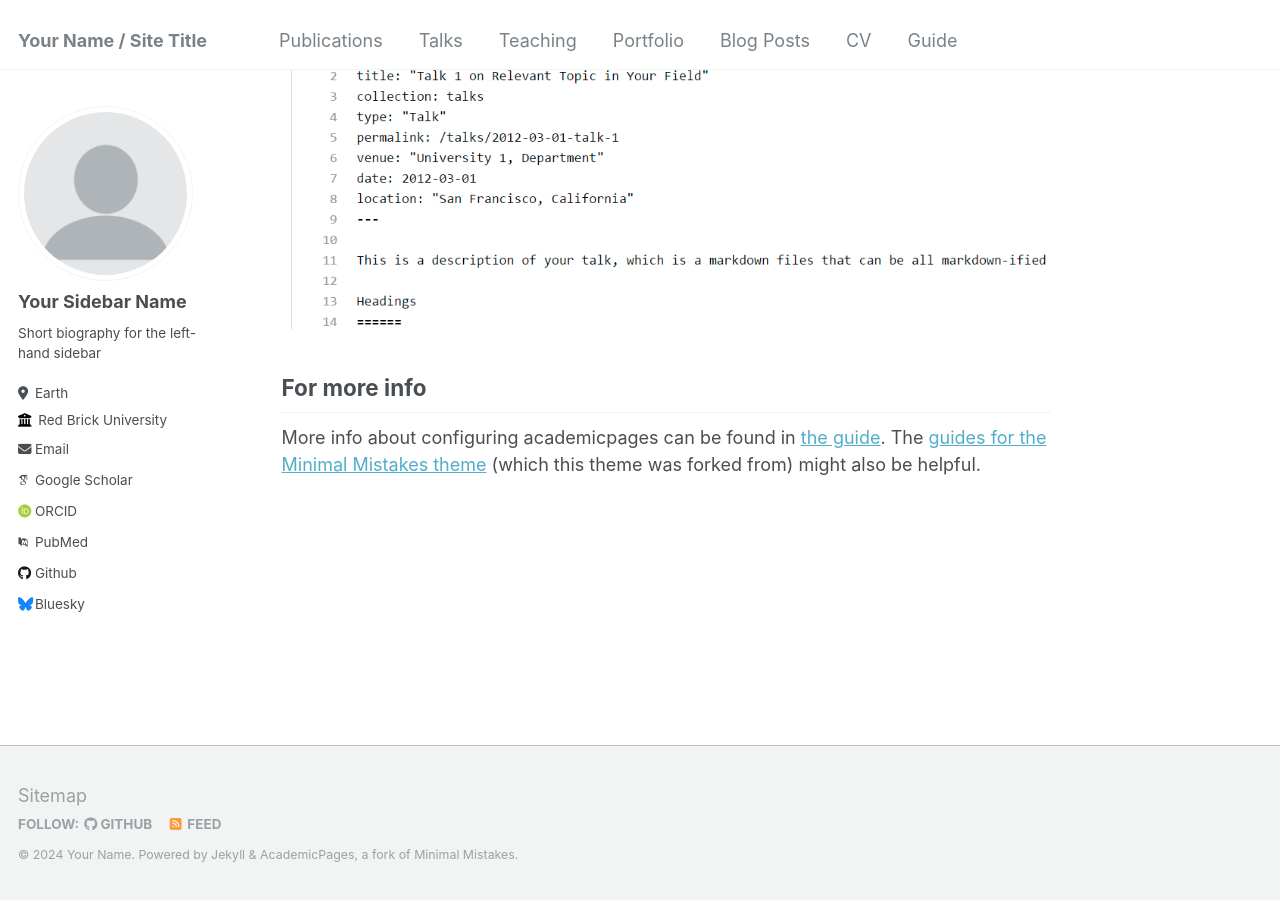
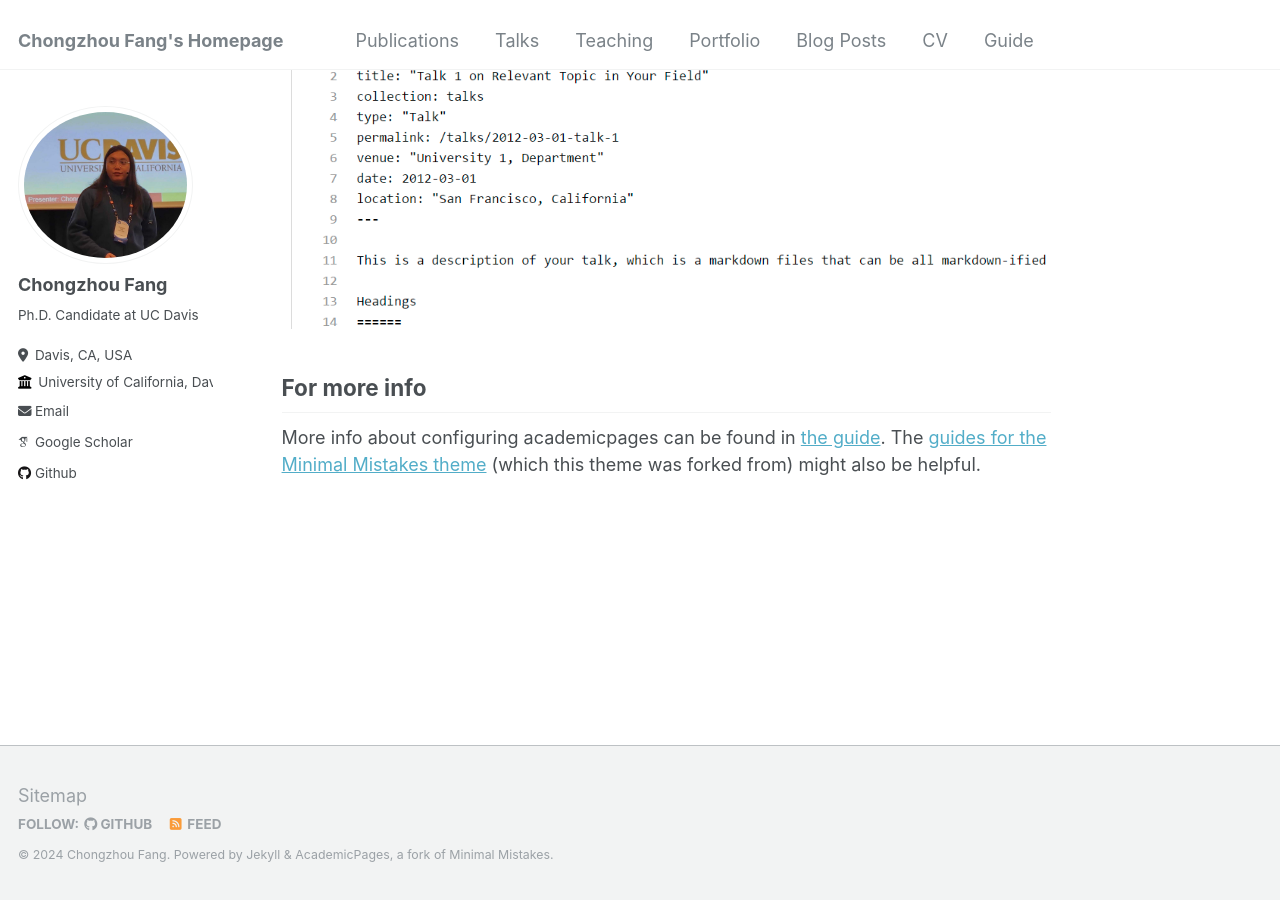
Before and after one commit to ChongzhouFang/ChongzhouFang.github.io, a Jekyll site: the page built from _pages/about.md, in a window 1280 px wide and 900 px high, scrolled down 2660 px. Built offline with Jekyll 4.4.1, drawn with Linux system fonts in a browser that asks for light colours; some web fonts are replaced.

Commit message:
update basic info

```diff
--- a/_config.yml
+++ b/_config.yml
@@ -8,10 +8,10 @@
 
 # Basic Site Settings
 locale                   : "en-US"
-title                    : "Your Name / Site Title"
+title                    : "Chongzhou Fang's Homepage"
 title_separator          : "-"
-name                     : &name "Your Name"
-description              : &description "personal description"
+name                     : &name "Chongzhou Fang"
+description              : &description "I am Chongzhou Fang, a PhD candidate at University of California, Davis. My main research interest lies in heterogeneous cloud and edge security. I focus on both scheduler security and side-channel attack and defense in heterogeneous computing resources like FPGAs. I also do security-related research on LLMs."
 url                      : https://chongzhoufang.github.io # the base hostname & protocol for your site e.g. "https://mmistakes.github.io"
 baseurl                  : "" # the subpath of your site, e.g. "/blog"
 repository               : "ChongzhouFang/ChongzhouFang.github.io"
@@ -21,33 +21,33 @@ repository               : "ChongzhouFang/ChongzhouFang.github.io"
 #               Additional customization can be done by editing /_includes/author-profile.html
 author:
   # Biographic information
-  avatar           : "profile.png"
-  name             : "Your Sidebar Name"
+  avatar           : "avatar.jpg"
+  name             : "Chongzhou Fang"
   pronouns         : # example: "she/her"
-  bio              : "Short biography for the left-hand sidebar"
-  location         : "Earth"
-  employer         : "Red Brick University"
+  bio              : "Ph.D. Candidate at UC Davis"
+  location         : "Davis, CA, USA"
+  employer         : "University of California, Davis"
   uri              : # URL
-  email            : "none@example.org"
+  email            : "czfang@ucdavis.edu"
 
   # Academic websites
   arxiv            : # URL - Update with the correct link to your profile
-  googlescholar    : "https://scholar.google.com/citations?user=PS_CX0AAAAAJ"
+  googlescholar    : "https://scholar.google.com/citations?user=lcmTw54AAAAJ&hl=en"
   impactstory      : # URL
-  orcid            : "http://orcid.org/yourorcidurl"
-  pubmed           : "https://www.ncbi.nlm.nih.gov/pubmed/?term=john+snow"
+  orcid            : #"https://orcid.org/0009-0003-8942-7384"
+  pubmed           : # "https://www.ncbi.nlm.nih.gov/pubmed/?term=john+snow"
   researchgate     : # URL
 
   # Repositories and software development
   bitbucket        : # Username - Update with your username on the site
   codepen          : # Username
   dribbble         : # Username
-  github           : "academicpages"
+  github           : "ChongzhouFang"
   kaggle           : # Username
   stackoverflow    : # User number or user number and name (i.e., use "1" or "1/jeff-atwood")
 
   # Social media
-  bluesky          : "bsky.app" # Replace this with you Bluesky username
+  bluesky          : #"bsky.app" # Replace this with you Bluesky username
   facebook         : # Username
   flickr           : # Username
   foursquare       : # Username
```
Also changed, not shown: images/avatar.jpg (added).
